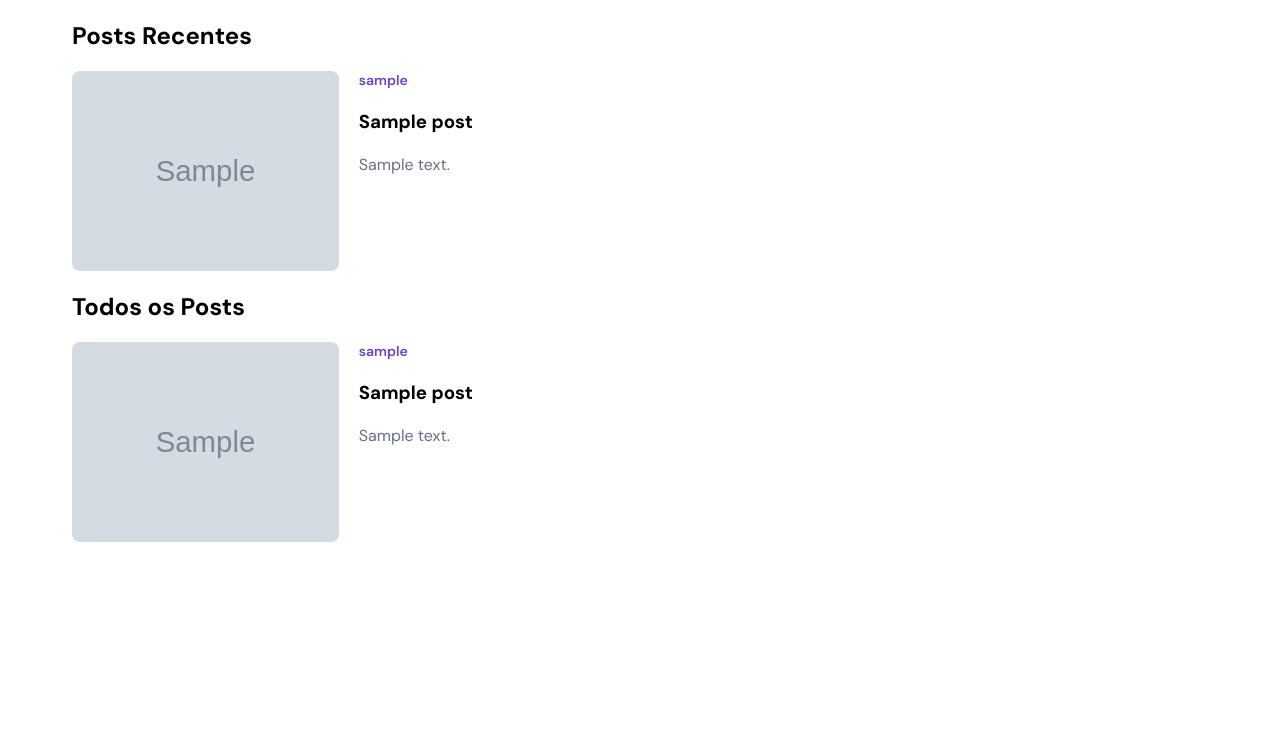
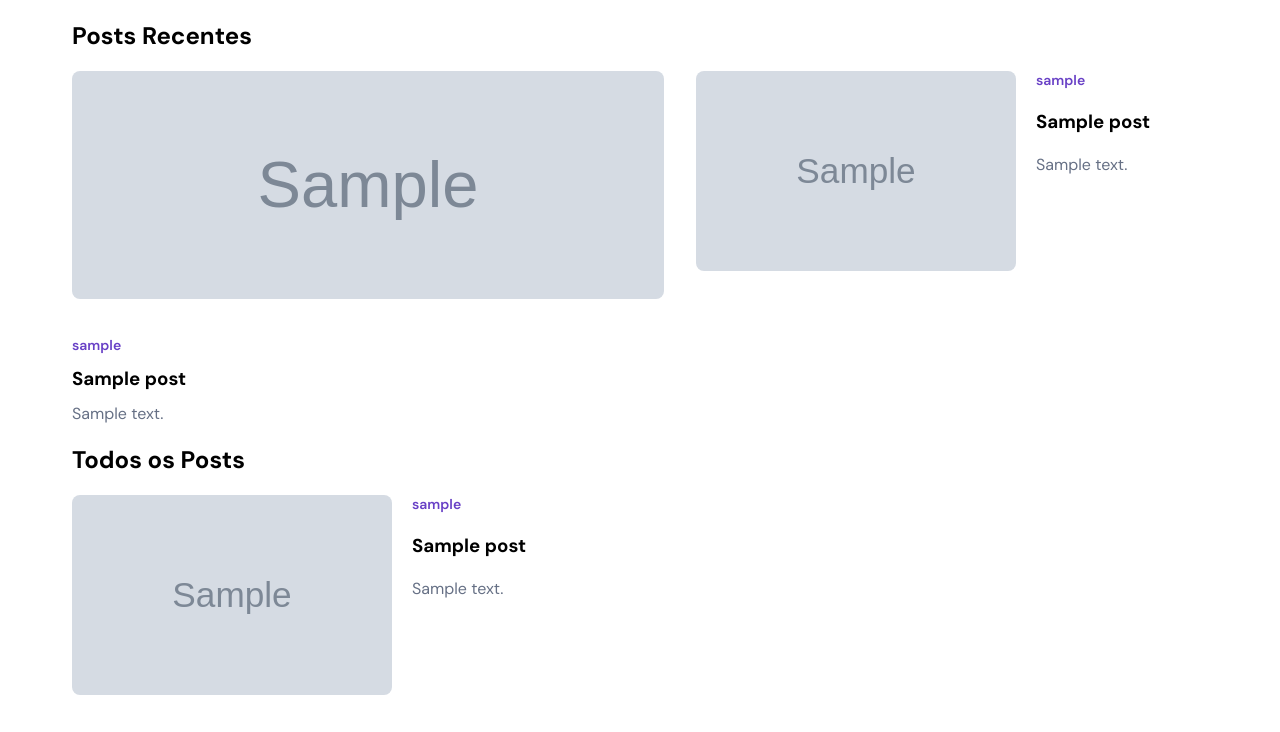
Before and after one commit to limahugovt/professional-blog, a Django app: page / in a window 1280 px wide. Shown: the part 68-800 px from the top of the page. Run offline with Django 5.2, Linux system fonts and the light colour scheme; tables that the repository leaves empty hold one stand-in row (values such as "Sample post"); grey boxes marked "Sample" are stand-in pictures.

Commit message:
chore: Add relevant field to Post model and update index.html template

```diff
--- a/courses/models.py
+++ b/courses/models.py
@@ -22,6 +22,7 @@ class Post(models.Model):
   status = models.CharField(max_length=10, choices=STATUS_CHOICES, default='draft')
   category = models.ForeignKey(Category, on_delete=models.CASCADE)
   image = models.ImageField(upload_to='posts/', blank=False)
+  relevant = models.BooleanField(default=False)
 
   class Meta:
     ordering = ('-publish',)
--- a/courses/templates/index.html
+++ b/courses/templates/index.html
@@ -10,17 +10,32 @@
       Posts Recentes
     </h2>
   </div>
-  <div class="grid-posts">
-    {% for post in posts %}
-      <div class="section-post">
-        <img src="{{ post.image.url }}" alt="">
+  <div class="container">
+    <div class="post-relevant">
+      {% for posts_relevant in posts_relevant %}
+          <div class="image-default">
+            <img src="{{ posts_relevant.image.url }}" alt="" class="post-image">
+          </div>
+          <div class="infos-post-relevant">
+            <p id="author">{{ posts_relevant.author }}</p>
+            <h3 id="name-post">{{ posts_relevant.title }}</h3>
+            <p id="about-post-relevant">{{ posts_relevant.content }}</p>
+          </div>
+      {% endfor %}
+    </div>
+
+    <div class="grid-posts">
+      {% for post in posts %}
+        <div class="section-post">
+          <img src="{{ post.image.url }}" alt="" class="post-image">
           <div class="infos-post">
             <p id="author">{{ post.author }}</p>
             <h3 id="name-post">{{ post.title }}</h3>
-            <p id="about-post">{{ post.content}}</p>
+            <p id="about-post">{{ post.content }}</p>
           </div>
-      </div>
-    {% endfor %}
+        </div>
+      {% endfor %}
+    </div>
   </div>
 </section>
 <section>
@@ -32,7 +47,7 @@
   <div class="grid-posts-3">
     {% for post in posts %}
       <div class="section-post">
-        <img src="{{ post.image.url }}" alt="">
+        <img src="{{ post.image.url }}" alt="" class="post-image">
           <div class="infos-post">
             <p id="author">{{ post.author }}</p>
             <h3 id="name-post">{{ post.title }}</h3>
--- a/courses/views.py
+++ b/courses/views.py
@@ -3,6 +3,7 @@ from .models import Post
 
 def home(request):
     context = {
-        'posts': Post.objects.filter(status='published').order_by('-publish')[:4]
+        'posts_relevant': Post.objects.filter(relevant=True).order_by('-publish')[:1],
+        'posts': Post.objects.filter(status='published').order_by('-publish')[:2]
     }
     return render(request, 'index.html', context)
--- a/static/styles/style.css
+++ b/static/styles/style.css
@@ -4,6 +4,8 @@ body {
   font-family: DM Sans, sans-serif;
   padding: 0px 5%;
 }
+
+
 
 header {
   width: 100%;
@@ -34,24 +36,30 @@ nav ul {
   }
 }
 
+.container {
+  display: flex;
+  gap: 32px;
+}
 
+.image-default img {
+  width: 592px;
+  height: 228px;
+  border-radius: 8px;
+  object-fit: cover;
+}
 
 .section-post {
   display: flex;
   gap: 20px;
-  width: 592px;
+  width: max-content;
 }
 
 .section-post img {
-  max-width: 320px;
+  width: 320px;
   height: 200px;
   border-radius: 8px;
+  object-fit: cover;
 }
-
-.infos-post {
-  display: flex;
-  flex-direction: column;
-  gap: 20px;
 
 #author {
   margin: 0px;
@@ -76,13 +84,42 @@ nav ul {
   -webkit-box-orient: vertical;
   text-overflow: ellipsis;
 }
+
+.post-relevant {
+  display: flex;
+  flex-direction: column;
+  gap: 32px;
+}
+
+.infos-post {
+  display: flex;
+  flex-direction: column;
+  gap: 20px;
+}
+
+.infos-post-relevant {
+  display: flex;
+  flex-direction: column;
+  max-width: 592px;
+  gap: 12px;
+}
+
+#about-post-relevant {
+  margin: 0px;
+  max-width: 592px;
+  color: #667085;
+  max-height: 48px;
+  overflow: hidden;
+  display: -webkit-box;
+  -webkit-line-clamp: 4;
+  -webkit-box-orient: vertical;
+  text-overflow: ellipsis;
 }
 
 .grid-posts {
-  display: grid;
-  grid-template-columns: repeat(2, 592px);
-  gap: 20px;
-  width: 100%;
+  display: flex;
+  flex-direction: column;
+  gap: 32px;
 }
 
 .grid-posts-3 {
```
Also changed, not shown: courses/migrations/0003_post_relevant.py (added). Lines whose indentation alone changed are shown as unchanged.
